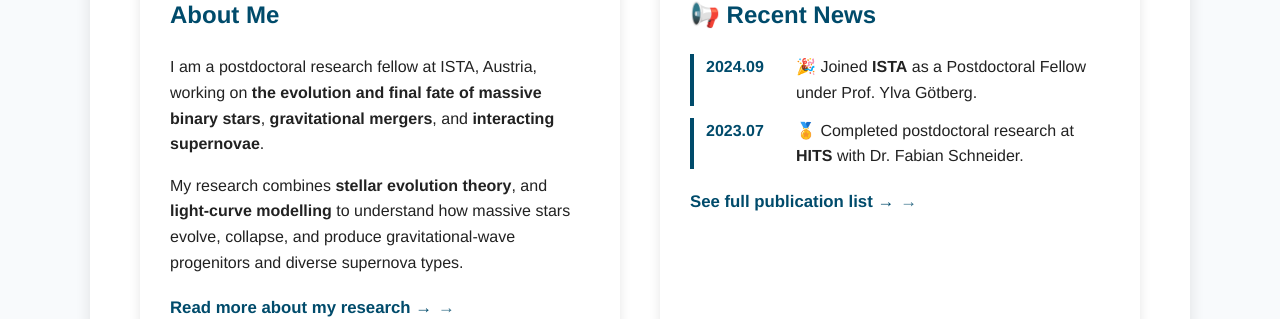
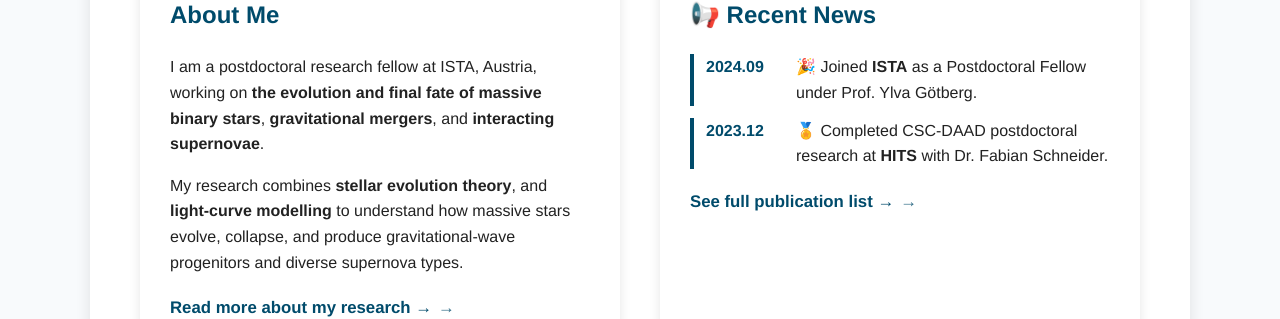
Before and after one commit to Dandan-star0/Dandan-star0.github.io, a Jekyll site: the page built from index.md, in a window 1280 px wide. Shown: the part 484-803 px from the top of the page. Built offline with Jekyll 4.4.1, drawn with Linux system fonts in a browser that asks for light colours.

Commit message:
Update index.md

```diff
--- a/index.md
+++ b/index.md
@@ -53,9 +53,9 @@ title: "Home"
     </div>
 
     <div class="news-item">
-      <div class="news-date">2023.07</div>
+      <div class="news-date">2023.12</div>
       <div class="news-content">
-        🏅 Completed postdoctoral research at <strong>HITS</strong> with Dr. Fabian Schneider.
+        🏅 Completed CSC-DAAD postdoctoral research at <strong>HITS</strong> with Dr. Fabian Schneider.
       </div>
     </div>
 
```
